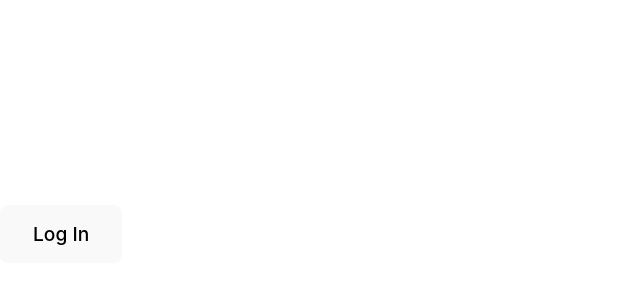
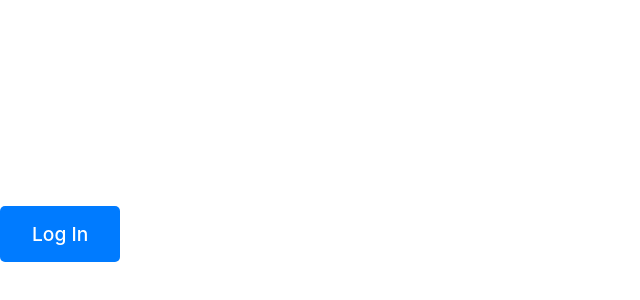
Before and after one commit to javicoderh/53-studio, a React (Vite) app: page /profile in a window 1280 px wide. Shown: the part 166-466 px from the top of the page, without its empty margins (0-640 px from the left). Built offline with nearby package versions, Linux system fonts and the light colour scheme.

Commit message:
minor issues fixed

```diff
--- a/src/components/usersManagement/Loginbutton.jsx
+++ b/src/components/usersManagement/Loginbutton.jsx
@@ -5,13 +5,15 @@ const LoginButton = () => {
   const { loginWithRedirect, isAuthenticated, user } = useAuth0();
 
   const handleLogin = async () => {
+    // Redirigir al login de Auth0
     await loginWithRedirect({
       authorizationParams: {
-        redirect_uri: "https://53-studio.vercel.app",
+        redirect_uri: "https://53-studio.vercel.app", // URL de tu frontend
         prompt: "login",
       },
     });
 
+    // Si el usuario está autenticado, enviar los datos al backend
     if (isAuthenticated && user) {
       try {
         const response = await fetch(`${process.env.REACT_APP_BACKEND_URL}/auth/login`, {
@@ -20,8 +22,8 @@ const LoginButton = () => {
             "Content-Type": "application/json",
           },
           body: JSON.stringify({
-            userId: user.sub, // Unique ID from Auth0
-            userName: user.name, // User's name from Auth0
+            userId: user.sub, // ID único del usuario desde Auth0
+            userName: user.name, // Nombre del usuario desde Auth0
           }),
         });
 
@@ -36,7 +38,18 @@ const LoginButton = () => {
 
   return (
     <div style={{ display: "flex", justifyContent: "center", alignItems: "center", height: "100vh" }}>
-      <button onClick={handleLogin} style={{ padding: "1rem 2rem", fontSize: "1.2rem", cursor: "pointer" }}>
+      <button
+        onClick={handleLogin}
+        style={{
+          padding: "1rem 2rem",
+          fontSize: "1.2rem",
+          cursor: "pointer",
+          background: "#007bff",
+          color: "#fff",
+          border: "none",
+          borderRadius: "5px",
+        }}
+      >
         Log In
       </button>
     </div>
```
